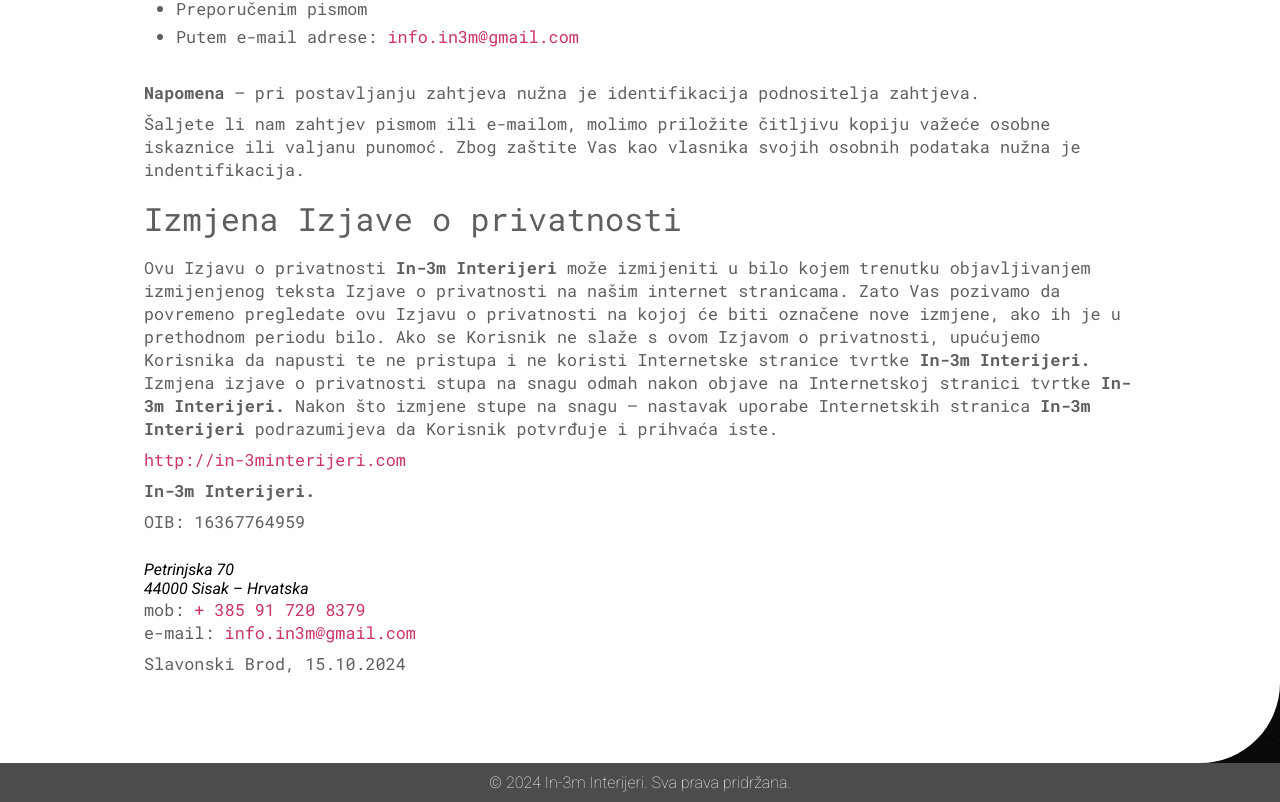
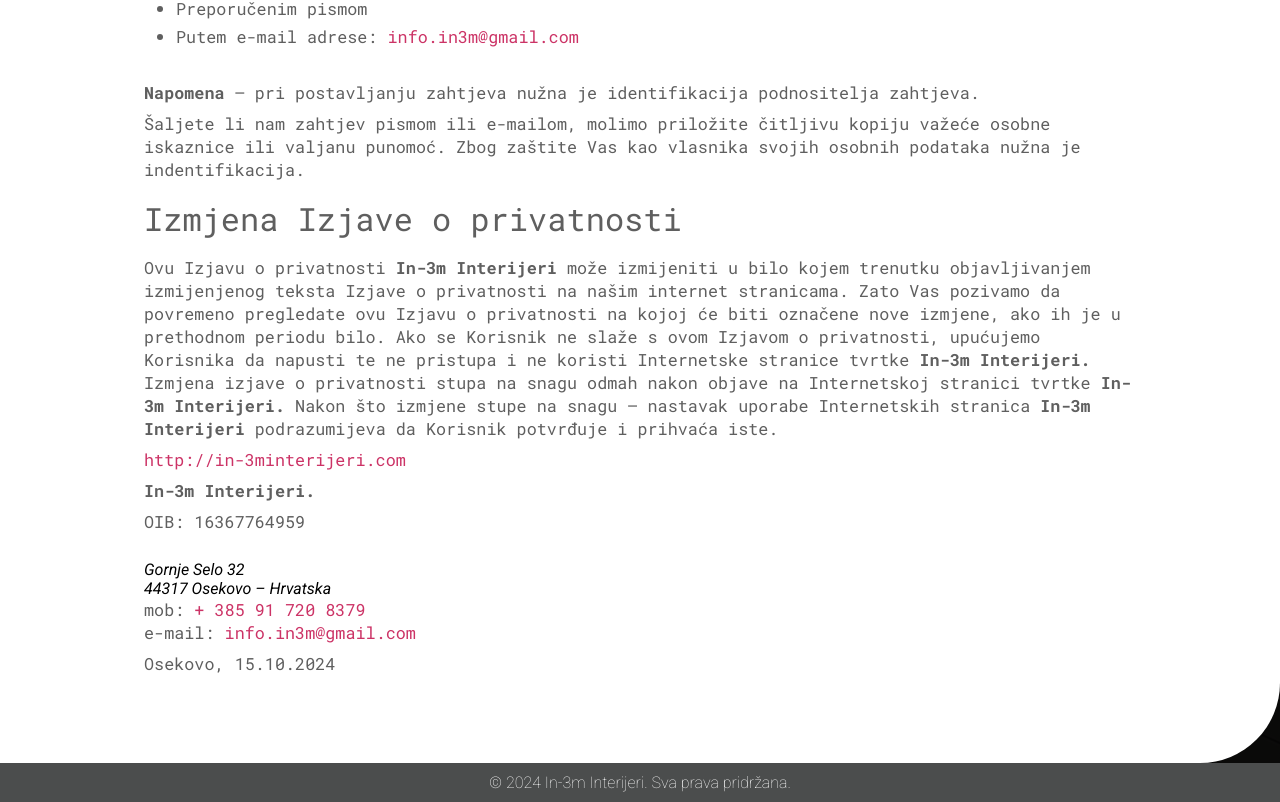
Before and after one commit to AlenZguric/in-3minterijeri, a React (Create React App) app: page /politika-privatnosti in a window 1280 px wide. Shown: the part 3970-4772 px from the top of the page. Built offline with nearby package versions, Linux system fonts and the light colour scheme; a web font is replaced by a local one.

Commit message:
"Updated address and location information in PrivacyPolicyPage.jsx"

```diff
--- a/src/pages/PrivacyPolicyPage.jsx
+++ b/src/pages/PrivacyPolicyPage.jsx
@@ -356,9 +356,9 @@
             OIB: 16367764959</p>
             <br />
             <address>
-            Petrinjska 70
+           Gornje Selo 32
             <br />
-            44000 Sisak – Hrvatska
+            44317 Osekovo – Hrvatska
             </address>
 
           <p>
@@ -366,7 +366,7 @@
             <br />
             e-mail: <a href="mailto:info.in3m@gmail.com">info.in3m@gmail.com</a>
           </p>
-          <p>Slavonski Brod, 15.10.2024 </p>
+          <p>Osekovo, 15.10.2024 </p>
         </div>
       </main>
     </div>
```
